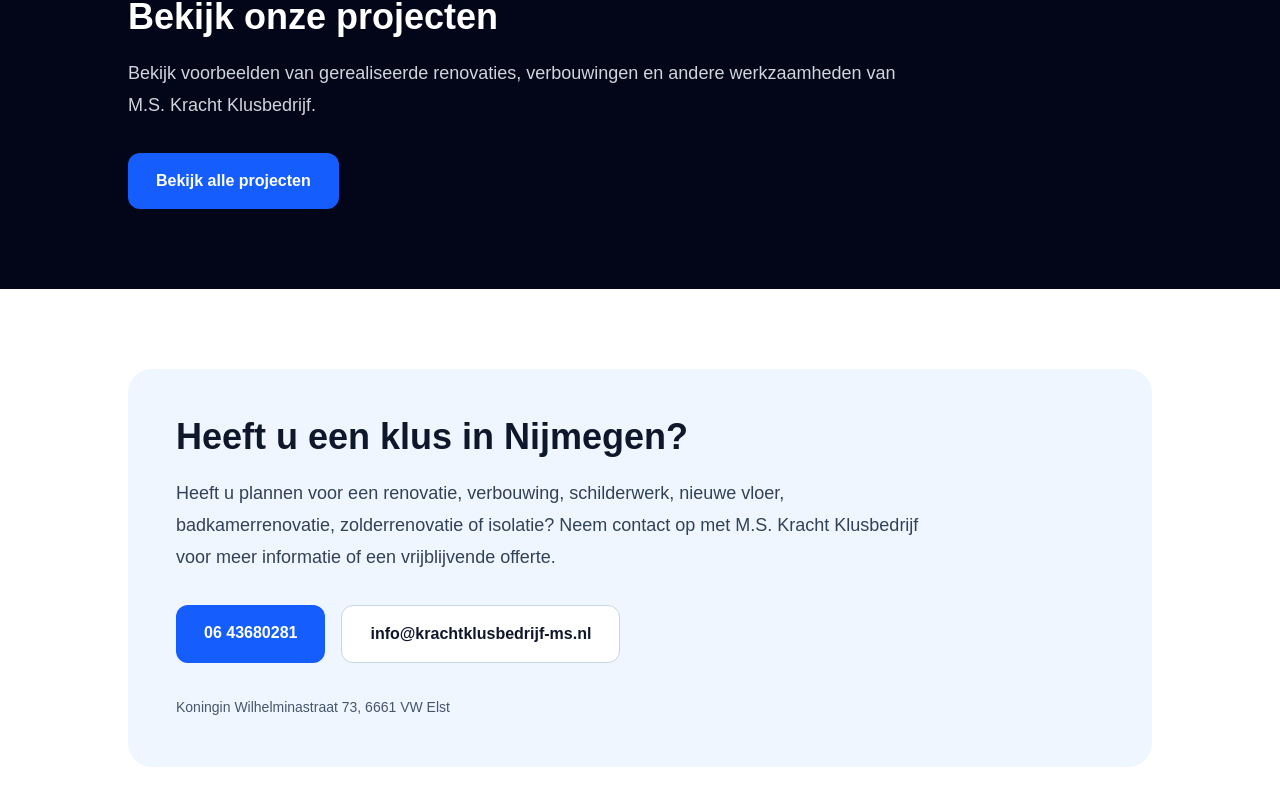
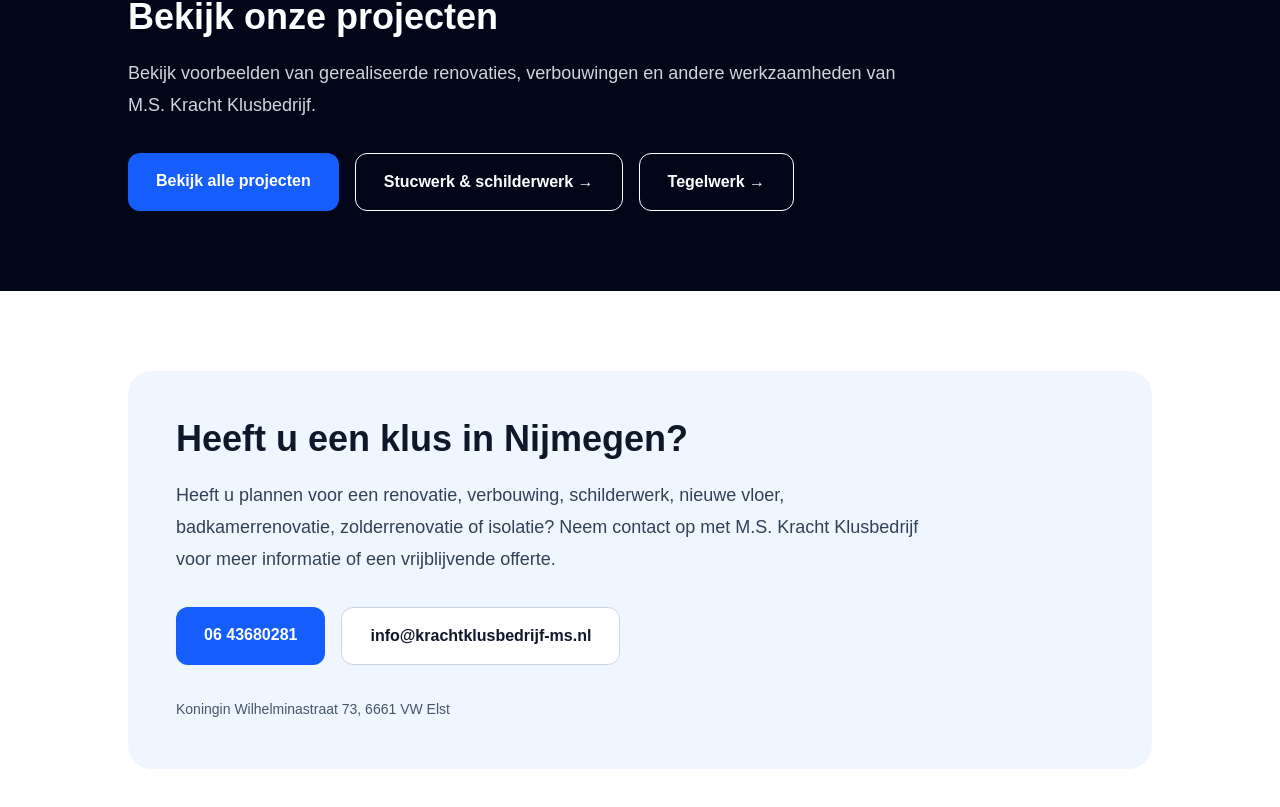
Before and after one commit to Meisamkali2/krachtklusbedrijf-ms, a Next.js app: page /nijmegen in a window 1280 px wide. Shown: the part 3017-3824 px from the top of the page. Built offline with nearby package versions, Linux system fonts and the light colour scheme.

Commit message:
Improve Nijmegen page project links

```diff
--- a/app/nijmegen/page.tsx
+++ b/app/nijmegen/page.tsx
@@ -328,12 +328,28 @@
             andere werkzaamheden van M.S. Kracht Klusbedrijf.
           </p>
 
-          <Link
-            href="/projecten"
-            className="mt-8 inline-block rounded-xl bg-blue-600 px-7 py-4 font-semibold transition hover:bg-blue-700"
-          >
-            Bekijk alle projecten
-          </Link>
+          <div className="mt-8 flex flex-col gap-4 sm:flex-row sm:flex-wrap">
+            <Link
+              href="/projecten"
+              className="rounded-xl bg-blue-600 px-7 py-4 text-center font-semibold transition hover:bg-blue-700"
+            >
+              Bekijk alle projecten
+            </Link>
+
+            <Link
+              href="/projecten/stucwerk-schilderwerk"
+              className="rounded-xl border border-white px-7 py-4 text-center font-semibold transition hover:bg-white hover:text-slate-950"
+            >
+              Stucwerk & schilderwerk →
+            </Link>
+
+            <Link
+              href="/projecten/tegelwerk"
+              className="rounded-xl border border-white px-7 py-4 text-center font-semibold transition hover:bg-white hover:text-slate-950"
+            >
+              Tegelwerk →
+            </Link>
+          </div>
         </div>
       </section>
 
```
